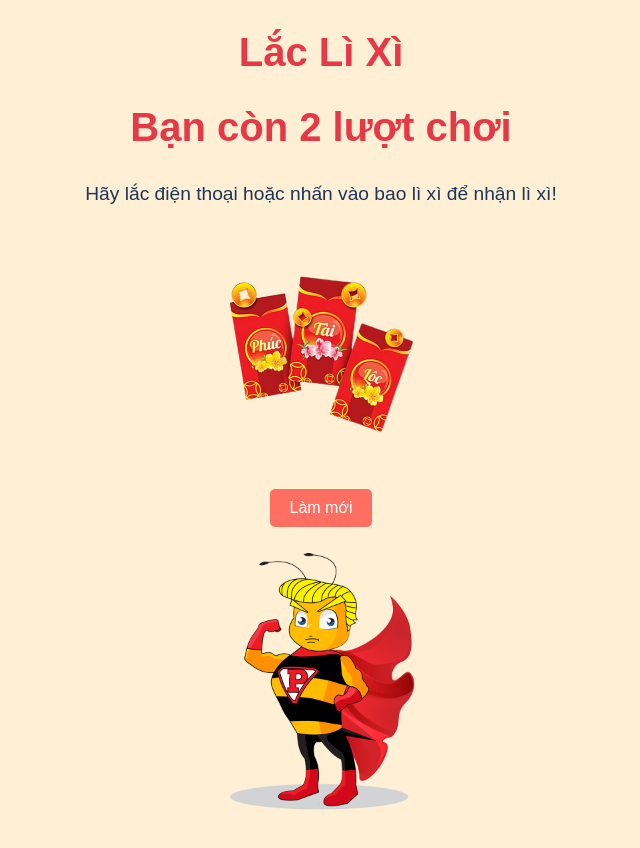
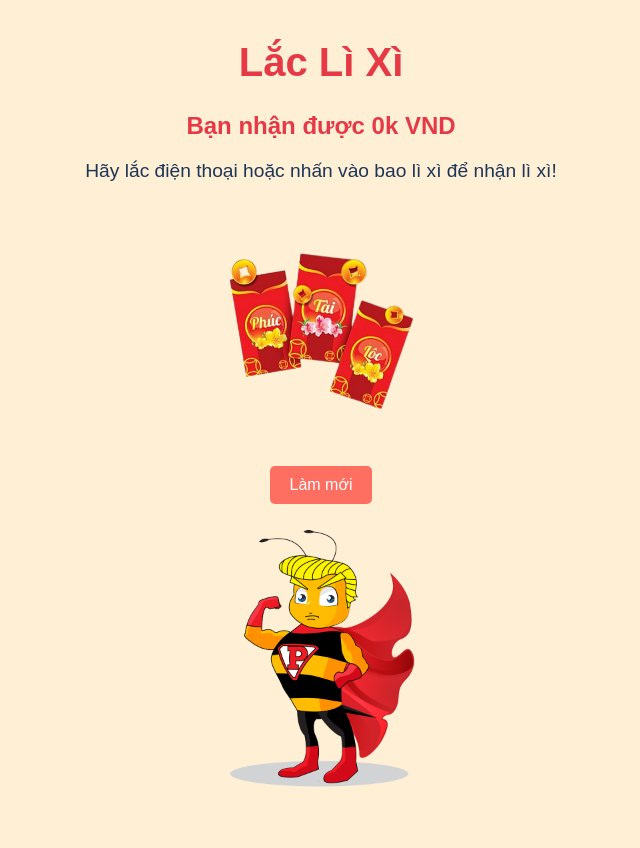
Before and after one commit to vanhoa690/hoadv_app, a plain HTML site: page index.html in a window 1280 px wide. Both pictures are taken after a click on the picture 640 px from the left and 345 px from the top of the page. Shown: the whole page, without its empty margins (319-959 px from the left). Drawn offline with Linux system fonts and the light colour scheme.

Commit message:
fix text money show

```diff
--- a/index.html
+++ b/index.html
@@ -11,6 +11,7 @@
 <body>
     <h1>Lắc Lì Xì</h1>
     <h2 id="maxPlay"></h2>
+    <h2 id="money"></h2>
     <p>Hãy lắc điện thoại hoặc nhấn vào bao lì xì để nhận lì xì!</p>
 
     <div class="container">
--- a/index.js
+++ b/index.js
@@ -19,7 +19,7 @@ const lixiList = [
   },
 ];
 
-let maxPlay = 3;
+let maxPlay = 0;
 
 // Hàm xáo trộn mảng sử dụng thuật toán Fisher-Yates Shuffle
 function shuffleArray(array) {
@@ -57,6 +57,7 @@ function getRandomLixi() {
 
 // Phần tử DOM
 const showMaxPlay = document.getElementById("maxPlay");
+const showMoney = document.getElementById("money");
 const lixiImage = document.getElementById("lixiImage");
 const notification = document.getElementById("notification");
 
@@ -66,17 +67,17 @@ showMaxPlay.textContent = `Bạn còn ${maxPlay} lượt chơi`;
 function showLixi() {
   const money = localStorage.getItem("lixi") || 0;
   if (maxPlay <= 0) {
-    showMaxPlay.textContent = `Bạn đã hết lượt chơi và trúng được ${money}k VND`;
-    alert(`Bạn đã hết lượt chơi và trúng được ${money}k VND `);
+    showMaxPlay.textContent = `Bạn nhận được ${money}k VND`;
+    alert("Bạn đã hết lượt chơi");
     return;
   } else {
     maxPlay = maxPlay - 1;
-    showMaxPlay.textContent = `Bạn còn ${maxPlay} lượt chơi`;
+    showMaxPlay.textContent = `Bạn còn ${maxPlay} lượt chơi và nhận được ${money}k VND`;
   }
   const lixi = getRandomLixi();
-  console.log(lixi);
 
   const totalLixi = Number(money) + lixi.value;
+  showMaxPlay.textContent = `Bạn còn ${maxPlay} lượt chơi và nhận được ${totalLixi}k VND`;
   localStorage.setItem("lixi", totalLixi);
   // Hiển thị thông báo
   notification.textContent = `🎉 ${lixi.message}`;
--- a/style.css
+++ b/style.css
@@ -1,20 +1,25 @@
 body {
   font-family: "Arial", sans-serif;
   margin: 0;
-  padding: 0;
+  padding: 10px;
   text-align: center;
   background-color: #ffefd5;
 }
 
-h1,
-h2 {
+h1 {
   color: #e63946;
   margin-top: 30px;
   font-size: 2.5rem;
 }
 
+h2 {
+  color: #e63946;
+  font-size: 1.5rem;
+}
+
 p {
   font-size: 1.2rem;
+  font-weight: 500;
   color: #1d3557;
   margin-top: 10px;
 }
@@ -68,7 +73,7 @@ p {
   width: 100%;
   max-width: 300px;
   position: fixed;
-  top: 50%;
+  top: 60%;
   left: 50%;
   transform: translate(-50%, -50%);
   padding: 20px 40px;
```
